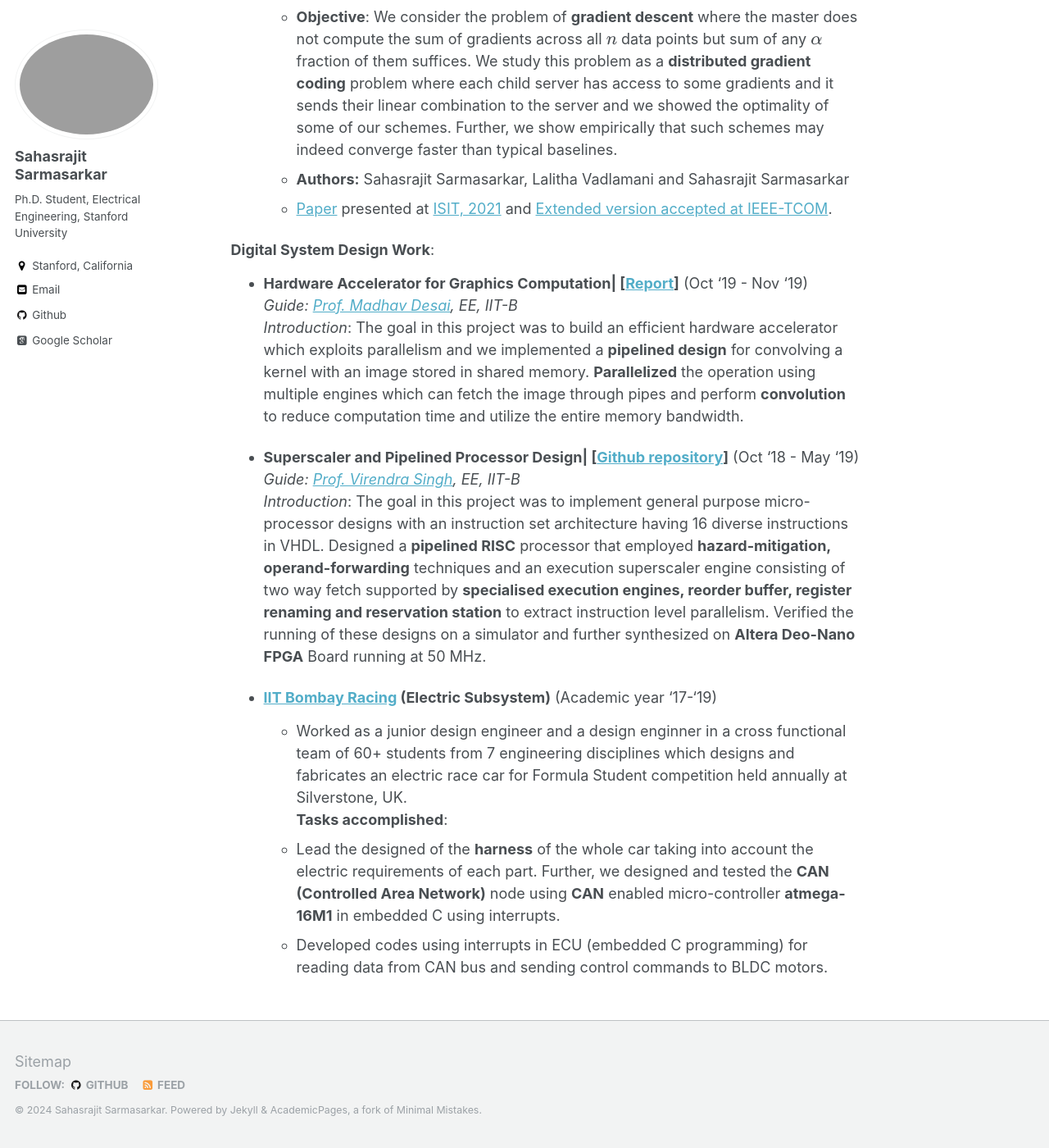
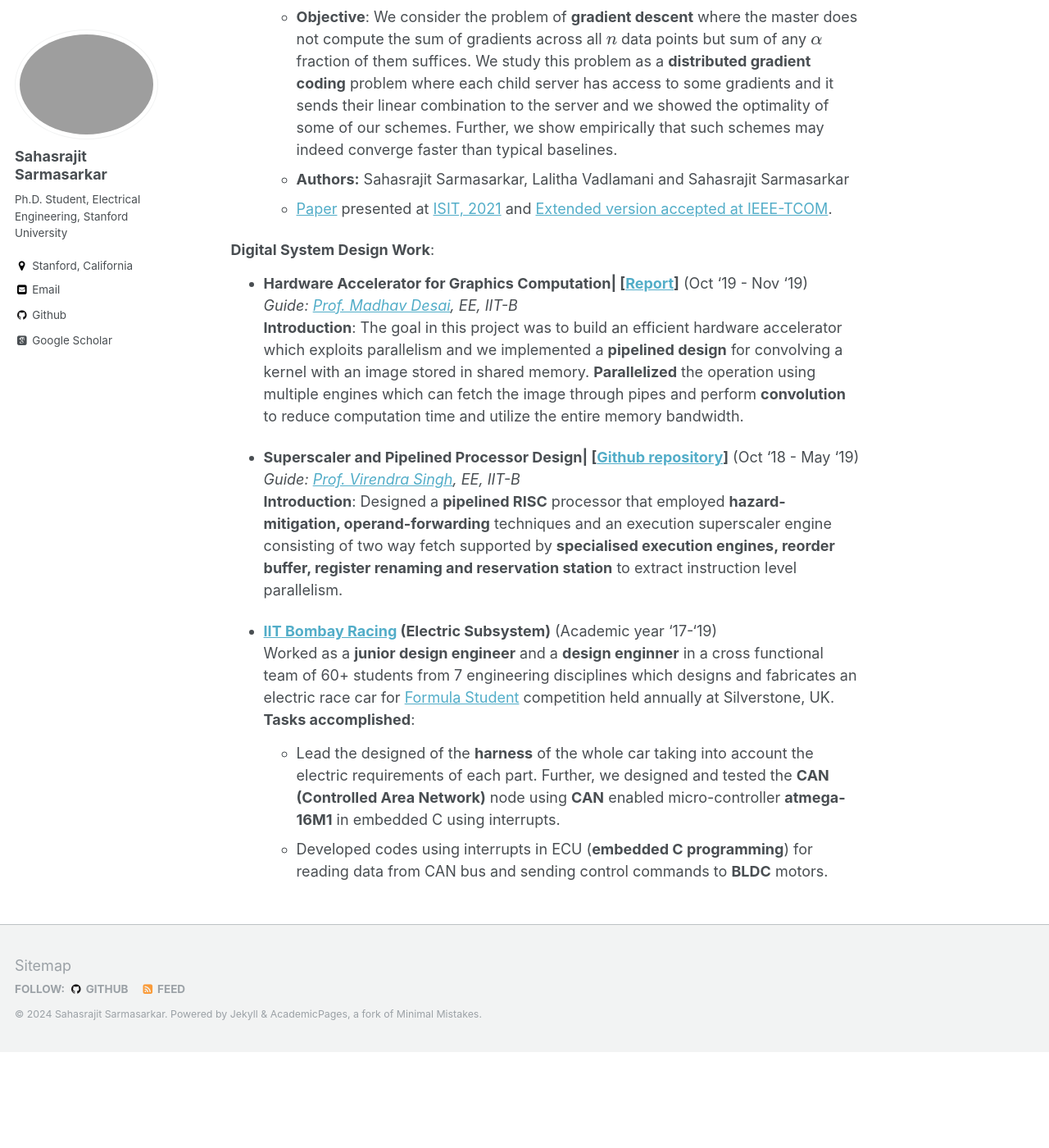
Before and after one commit to Sahasrajit123/Sahasrajit123.github.io, a Jekyll site: the page built from _pages/projects.md, in a window 1280 px wide and 1400 px high, scrolled down 1042 px. Shown: the whole window at 82% size. Built offline with Jekyll 4.4.1, drawn with Linux system fonts in a browser that asks for light colours; some web fonts are replaced; formulas are drawn with MathJax 3; after the commit the page ends 2325 px from its top, so only the background shows below that.

Commit message:
New changes

```diff
--- a/_pages/projects.md
+++ b/_pages/projects.md
@@ -29,6 +29,8 @@ My undergrad projects may be classified into a) **theoretical research** and b)
 * Designed the harness of the whole car keeping into considerations the current and voltage rating of each input signal in each board.<br/>
   * Designed and tested the CAN (Controlled Area Network) node using CAN enabled micro-controller atmega-16M1 in embedded C using interrupts for sending and receiving messages.<br/>
   * Developed codes using interrupts in ECU (embedded C programming) for reading data from CAN bus, processing and sending control commands to BLDC (Brushless DC motors) on CAN bus.<br/> -->
+
+  <!-- The goal in this project was to implement general purpose micro-processor designs with an instruction set architecture having 16 diverse instructions in VHDL.  -->
 
 **Theoretical research projects**:
 
@@ -72,22 +74,23 @@ We focussed on problems related to **gradient coding, distributed computing** an
 
 - **Hardware Accelerator for Graphics Computation| \[[Report](https://Sahasrajit123.github.io/files/Report_accelerator.pdf)\]** (Oct '19 - Nov '19) <br/>
    *Guide: [Prof. Madhav Desai](https://www.ee.iitb.ac.in/web/people/faculty/home/madhav), EE, IIT-B* <br/>
-   *Introduction*: The goal in this project was to build an efficient hardware accelerator which exploits parallelism and we implemented a **pipelined design** for convolving a kernel with an image stored in shared memory. **Parallelized** the operation using multiple engines which can fetch the image through pipes and perform **convolution** to reduce computation time and utilize the entire memory bandwidth.
+   **Introduction**: The goal in this project was to build an efficient hardware accelerator which exploits parallelism and we implemented a **pipelined design** for convolving a kernel with an image stored in shared memory. **Parallelized** the operation using multiple engines which can fetch the image through pipes and perform **convolution** to reduce computation time and utilize the entire memory bandwidth.
 
 
 
 
 - **Superscaler and Pipelined Processor Design| \[[Github repository](https://github.com/mohilp1998/superscalar_architecture)\]** (Oct '18 - May '19) <br/>
    *Guide: [Prof. Virendra Singh](https://www.ee.iitb.ac.in/~viren/), EE, IIT-B* <br/>
-   *Introduction*: The goal in this project was to implement general purpose micro-processor designs with an instruction set architecture having 16 diverse instructions in VHDL. Designed a **pipelined RISC** processor that employed **hazard-mitigation, operand-forwarding** techniques and an execution superscaler engine consisting of two way fetch supported by **specialised execution engines, reorder buffer, register renaming and reservation station** to extract instruction level parallelism. Verified the running of these designs on a simulator and further synthesized on **Altera Deo-Nano FPGA** Board running at 50 MHz.
+   **Introduction**: Designed a **pipelined RISC** processor that employed **hazard-mitigation, operand-forwarding** techniques and an execution superscaler engine consisting of two way fetch supported by **specialised execution engines, reorder buffer, register renaming and reservation station** to extract instruction level parallelism.
+   <!-- Verified the running of these designs on a simulator and further synthesized on **Altera Deo-Nano FPGA** Board running at 50 MHz. -->
 
 
 
 - **[IIT Bombay Racing](https://iitbracing.org) (Electric Subsystem)** (Academic year '17-'19) <br/>
-   * Worked as a junior design engineer and a design enginner in a cross functional team of 60+ students from 7 engineering disciplines which designs and fabricates an electric race car for Formula Student competition held annually at Silverstone, UK.<br/>
+   Worked as a **junior design engineer** and a **design enginner** in a cross functional team of 60+ students from 7 engineering disciplines which designs and fabricates an electric race car for [Formula Student](https://www.imeche.org/events/formula-student) competition held annually at Silverstone, UK.<br/>
    **Tasks accomplished**:
    * Lead the designed of the **harness** of the whole car taking into account the electric requirements of each part. Further, we designed and tested the **CAN (Controlled Area Network)** node using **CAN** enabled micro-controller **atmega-16M1** in embedded C using interrupts.<br/>
-   * Developed codes using interrupts in ECU (embedded C programming) for reading data from CAN bus and sending control commands to BLDC motors.<br/>
+   * Developed codes using interrupts in ECU (**embedded C programming**) for reading data from CAN bus and sending control commands to **BLDC** motors.<br/>
 
 
 
```
Also changed, not shown: _pages/research.md (+1 -1 lines).
